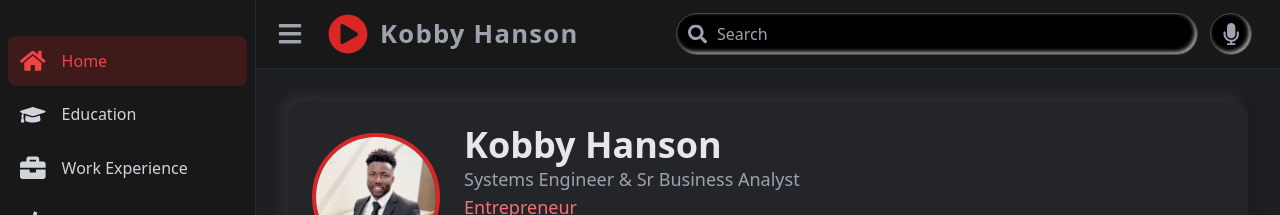
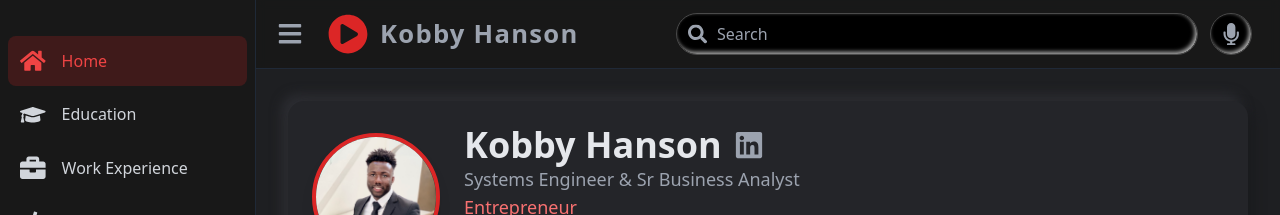
Before and after one commit to kxnghans/mywalkthrough, a React (Vite) app: page / in a window 1280 px wide. Shown: the top 215 px of the page. Built offline with nearby package versions, Linux system fonts and the light colour scheme.

Commit message:
feat: Add LinkedIn icon and link to profile summary

```diff
--- a/src/components/ui/ProfileSummaryCard.jsx
+++ b/src/components/ui/ProfileSummaryCard.jsx
@@ -1,4 +1,5 @@
 import React from "react";
+import { FaLinkedin } from "react-icons/fa6";
 import profileImage from "../../../assets/Kobs DP.png";
 
 const ProfileSummaryCard = () => (
@@ -10,8 +11,16 @@ const ProfileSummaryCard = () => (
         className="mb-4 h-24 w-24 rounded-full border-4 border-red-600 object-cover shadow-lg sm:mb-0 sm:mr-6 sm:h-32 sm:w-32"
       />
       <div className="text-center sm:text-left">
-        <h1 className="text-2xl font-bold text-gray-900 dark:text-gray-200 sm:text-4xl">
+        <h1 className="flex items-center justify-center text-2xl font-bold text-gray-900 dark:text-gray-200 sm:justify-start sm:text-4xl">
           Kobby Hanson
+          <a
+            href="https://www.linkedin.com/in/kobbyhanson"
+            target="_blank"
+            rel="noopener noreferrer"
+            className="ml-3 text-gray-400 hover:text-gray-500"
+          >
+            <FaLinkedin size={30} />
+          </a>
         </h1>
         <p className="text-md text-gray-500 dark:text-gray-400 sm:text-lg">
           Systems Engineer & Sr Business Analyst
```
